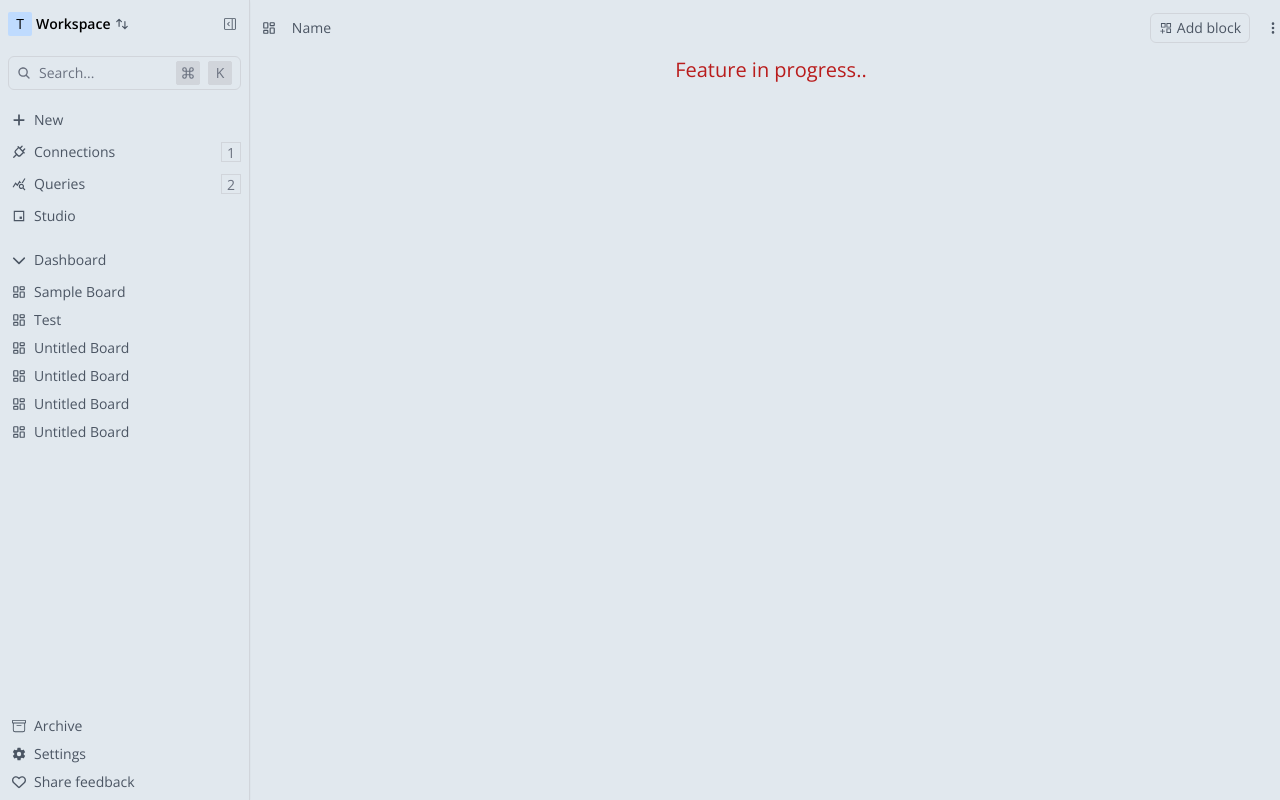
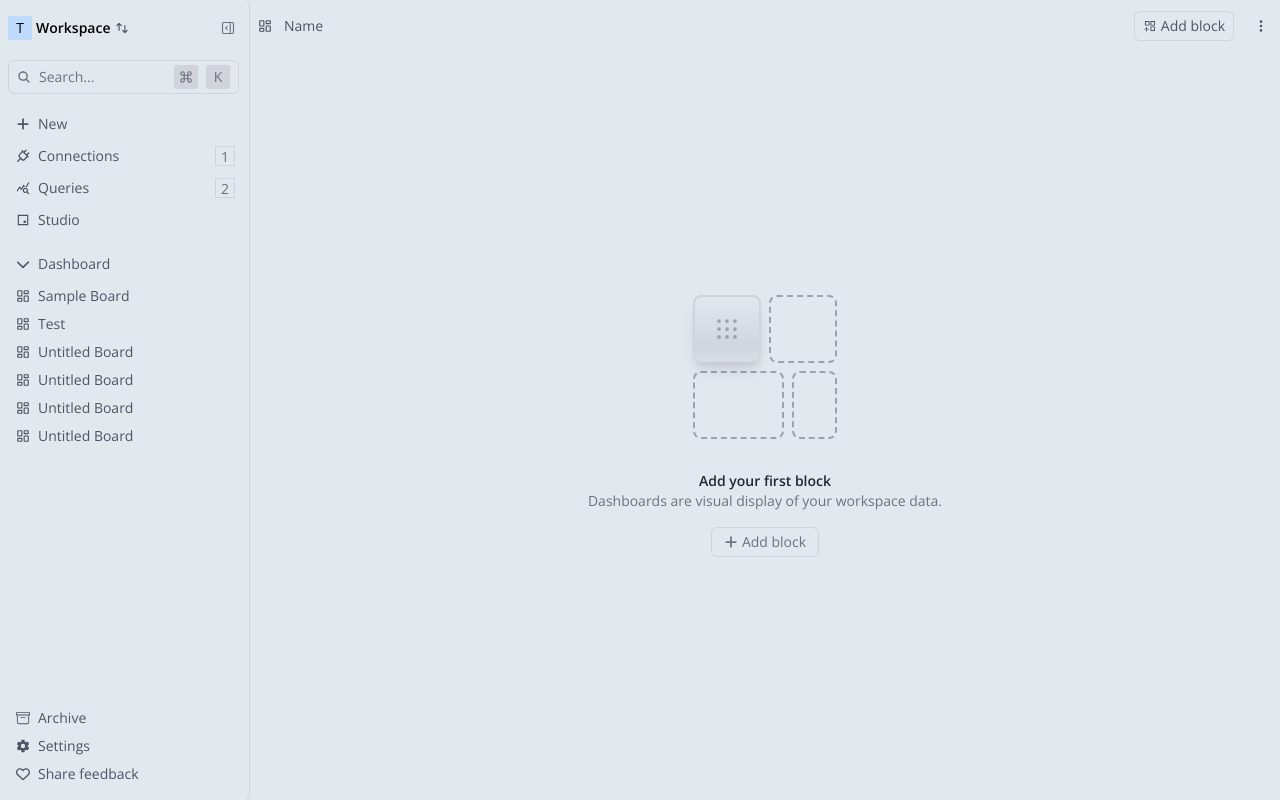
Before and after one commit to manishmh/insight-flow, a Next.js app: page /dashboard in a window 1280 px wide. Built offline with nearby package versions, Linux system fonts and the light colour scheme; no server answers.

Commit message:
dashboard minor addition

```diff
--- a/src/app/(protected)/dashboard/layout.tsx
+++ b/src/app/(protected)/dashboard/layout.tsx
@@ -79,7 +79,7 @@ const DashboardLayout = ({ children }: { children: ReactNode }) => {
       )}
 
       <div
-        className={`bg-[#e1e8ee] z-10 transition-all duration-300 max-h-screen fixed left-0
+        className={`bg-[#e1e8ee] z-10 transition-all shadow-sm border-r border-gray-300 duration-300 max-h-screen fixed left-0 flex justify-between
         rounded-tr-md rounded-br-md ${
           sidebarHover ? "translate-x-0" : "-translate-x-full"
         } ${
@@ -95,26 +95,26 @@ const DashboardLayout = ({ children }: { children: ReactNode }) => {
           handleSidebar={handleSidebar}
           handleSearchState={handleSearchState}
         />
-      </div>
-
-      <div
-        className={`relative z-0 transition-all duration-300 overflow-y-auto h-screen w-full flex ${
-          sidebarOpen ? "md:ml-0" : ""
-        }`}
-        style={{ marginLeft: sidebarOpen ? `${sidebarWidth}px` : "0px" }}
-      >
         {sidebarOpen && (
-          <div className="flex items-center h-full w-3 group ">
+          <div className="flex items-center h-screen w-2.5 group justify-end">
             <div
-              className={`w-[6px] bg-blue-900 h-20 hover:h-24 transition-all rounded-full hover:cursor-col-resize opacity-0 group-hover:opacity-100 duration-200 ${
+              className={`w-[6px] h-20 hover:h-24 transition-all rounded-full hover:cursor-col-resize opacity-0 bg-[#3f4e72] group-hover:opacity-100 duration-200 ${
                 isResizing ? "cursor-col-resize" : "cursor-default"
               }`}
               onMouseDown={handleMouseDown}
             ></div>
           </div>
         )}
-        <div className="w-full ">
-          <div className="cursor-pointer h-14 transition-all duration-300 ">
+      </div>
+
+      <div
+        className={`relative z-0 transition-all min-h-screen overflow-y-auto duration-300 w-full  ${
+          sidebarOpen ? "md:ml-0" : ""
+        }`}
+        style={{ marginLeft: sidebarOpen ? `${sidebarWidth}px` : "0px" }}
+      >
+        <div className="w-full h-full flex flex-col">
+          <div className="h-14 transition-all duration-300">
             <DashboardTopbar
               setSidebarHover={setSidebarHover}
               handleSidebar={handleSidebar}
--- a/src/app/(protected)/dashboard/page.tsx
+++ b/src/app/(protected)/dashboard/page.tsx
@@ -1,6 +1,7 @@
 'use client'
 
 import { logout } from "@/actions/logout"
+import MainContent from "@/components/dashboard/main-content/main-content";
 import { useCurrentUser } from "@/hooks/use-current-user"
 import { useRouter } from "next/navigation";
 import { toast } from "sonner";
@@ -21,8 +22,9 @@ const Dashboard = () => {
   };
 
   return (
-    <div className="flex justify-center h-[200vh]">
-      <div className="text-red-700 text-xl">Feature in progress..</div>
+    <div className="h-full">
+      {/* <div className="text-red-700 text-xl">Feature in progress..</div> */}
+      <MainContent />
     </div>
   );
 }
--- a/src/app/layout.tsx
+++ b/src/app/layout.tsx
@@ -23,7 +23,7 @@ export default async function RootLayout({
   return (
     <SessionProvider session={session}>
       <html lang="en" suppressHydrationWarning>
-        <body className={cn(font.className, "bg-[#e1e8ee] dark:bg-[#030014] scroll-smooth")}>
+        <body className={cn(font.className, "bg-[#e1e8ee] dark:bg-[#030014] scroll-smooth h-full")}>
           <ThemeProvider
             attribute="class"
             defaultTheme="light"
--- /dev/null
+++ b/src/components/dashboard/main-content/add-first-block.tsx
@@ -0,0 +1,40 @@
+import { FaPlus } from "react-icons/fa6";
+import { PiDotsNineBold } from "react-icons/pi";
+
+const AddFirstBlock = () => {
+  return (
+    <div className="flex flex-col items-center justify-center select-none w-full h-full">
+      <div className="w-36 flex flex-col gap-2 aspect-square border-gray-400">
+        <div className="w-full h-1/2 flex gap-2">
+          <div className="w-full h-full rounded-lg border-2 border-gray-300 bg-[#dae0e6] relative overflow-hidden shadow-lg">
+            <div className="text-gray-400 text-3xl z-10 relative grid place-items-center h-full">
+              <PiDotsNineBold />
+            </div>
+            {/* Box container */}
+            <div className="absolute inset-0 bg-gradient-to-b from-[#e1e8ee] to-[#c9d1d9] rounded-lg"></div>
+            {/* Top Bulge */}
+            <div className="absolute top-0 left-0 w-full h2 bg-gradient-to-b from-transparent to-[#e1e8ee] rounded-t-lg"></div>
+            {/* Bottom Bulge */}
+            <div className="absolute bottom-0 left-0 w-full h-4 bg-gradient-to-t from-[#dae0e6] to-transparent rounded-b-lg"></div>
+          </div>
+          <div className="w-full h-full rounded-lg border-2 border-dashed border-gray-400"></div>
+        </div>
+        <div className="w-ful h-1/2 flex gap-2">
+          <div className="w-2/3 h-full rounded-lg border-2 border-dashed border-gray-400"></div>
+          <div className="w-1/3 h-full rounded-lg border-2 border-dashed border-gray-400"></div>
+        </div>
+      </div>
+      <div className="font-semibold mt-8 text-gray-800">
+        Add your first block
+      </div>
+      <div className="text-gray-500">
+        Dashboards are visual display of your workspace data.
+      </div>
+      <button className="flex items-center border text-gray-500 hover:text-gray-800 transition-colors duration-300 border-gray-300 rounded-md px-3 py-1 gap-1 mt-4">
+        <FaPlus /> Add block
+      </button>
+    </div>
+  );
+};
+
+export default AddFirstBlock;
--- /dev/null
+++ b/src/components/dashboard/main-content/main-content.tsx
@@ -0,0 +1,11 @@
+import AddFirstBlock from "./add-first-block"
+
+const MainContent = () => {
+  return (
+    <div className="h-full">
+        <AddFirstBlock />
+    </div>
+  )
+}
+
+export default MainContent
--- a/src/components/dashboard/sidebar.tsx
+++ b/src/components/dashboard/sidebar.tsx
@@ -19,8 +19,8 @@ const Sidebar = ({
 }) => {
   const [dashboard, setDashboard] = useState(true);
   return (
-    <div className="h-full flex flex-col justify-between border-r border-gray-300 shadow-sm">
-      <div className="flex justify-between items-center px-2 gap-2 w-full pt-2">
+    <div className="h-full flex flex-col justify-between flex-1 pl-1 py-2 pt-3">
+      <div className="flex justify-between items-center gap-2 w-full pl-1">
         <div className="flex items-center gap-1 text-sm hover:bg-gray-300 py-1 rounded-md w-full transition-all duration-300 cursor-pointer">
           <div className="bg-blue-200 rounded-sm aspect-square w-6 grid place-items-center">
             T
@@ -38,7 +38,7 @@ const Sidebar = ({
         </div>
       </div>
       <div
-        className="flex items-center text-sm py-1 mx-2 justify-between px-2 border border-gray-300 rounded-md my-4 select-none cursor-pointer"
+        className="flex items-center text-sm py-1 ml-1 justify-between px-2 border border-gray-300 rounded-md my-4 select-none cursor-pointer"
         onClick={handleSearchState}
       >
         <div className="flex items-center gap-2">
@@ -55,7 +55,7 @@ const Sidebar = ({
         </div>
       </div>
       <div
-        className="flex flex-col gap-1 px-1 flex-1"
+        className="flex flex-col gap-1 flex-1"
         onClick={() => setDashboard(!dashboard)}
       >
         <SidebarItem logo={<FaPlus />} title="New" link="/dashboard/new" />
@@ -77,7 +77,7 @@ const Sidebar = ({
           link="/dashboard/studio"
         />
         <div
-          className={`mt-4 px-2 flex gap-2 items-center lg:text-sm 3xl:text-base text-gray-600 cursor-pointer`}
+          className={`mt-4 flex px-3 gap-2 items-center lg:text-sm 3xl:text-base text-gray-600 cursor-pointer`}
           onClick={() => setDashboard(!dashboard)}
         >
           <span
@@ -91,7 +91,7 @@ const Sidebar = ({
         </div>
       </div>
       {dashboard && (
-        <div className="h-full overflow-scroll px-1 py-2">
+        <div className="h-full overflow-scroll scrollbar-none py-2">
           <SidebarItem
             logo={<LuLayoutDashboard />}
             title="Sample Board"
@@ -124,7 +124,7 @@ const Sidebar = ({
           />
         </div>
       )}
-      <div className="px-1 py-1">
+      <div className=" py-1 border-t xl:border-none border-gray-300">
         <SidebarItem
           logo={<BsArchive />}
           title="Archive"
@@ -160,7 +160,7 @@ const SidebarItem = ({
 }) => {
   return (
     <Link href={link}>
-      <div className="flex justify-between items-center group hover:bg-gray-300 transition-all duration-300 pr-1 rounded-md">
+      <div className="flex justify-between items-center group hover:bg-gray-300 transition-all duration-300 pr-1 ml-1 rounded-md">
         <div className="flex gap-2 items-center text-gray-600 text  px-2 py-1 rounded-md lg:text-sm 3xl:text-base">
           {logo}
           {title}
--- a/src/components/dashboard/topbar.tsx
+++ b/src/components/dashboard/topbar.tsx
@@ -14,10 +14,11 @@ const DashboardTopbar = ({
   sidebarOpen: boolean;
 }) => {
   return (
-    <div className="flex justify-between items-center h-full">
-      <div className="flex items-center gap-4 text-gray-600">
+    <div className="flex justify-between items-center hfull h-full px-2">
+      <div className="flex items-center text-gray-600">
         {!sidebarOpen && (
-          <div className="h-14 aspect-square grid place-items-center"
+          <div
+            className="h-14 aspect-square grid place-items-center cursor-pointer"
             onClick={handleSidebar}
             onMouseEnter={() => setSidebarHover(true)}
             onMouseLeave={() => setSidebarHover(false)}
@@ -25,16 +26,18 @@ const DashboardTopbar = ({
             <GoSidebarExpand />
           </div>
         )}
-        <div>
-          <LuLayoutDashboard />
+        <div className="flex items-center gap-3">
+          <div>
+            <LuLayoutDashboard />
+          </div>
+          <div className="">Name</div>
         </div>
-        <div className="">Name</div>
       </div>
-      <div className="text-gray-600 flex gap-4 items-center">
+      <div className="text-gray-600 hover:text-gray-800 transition-colors duration-300 flex gap-4 items-center">
         <button className="flex items-center border border-gray-300 rounded-md px-2 py-1 gap-1">
           <AiOutlineAppstoreAdd /> Add block
         </button>
-        <div className="">
+        <div className="hover:bg-gray-300 p-1 rounded-sm">
           <BsThreeDotsVertical />
         </div>
       </div>
```
